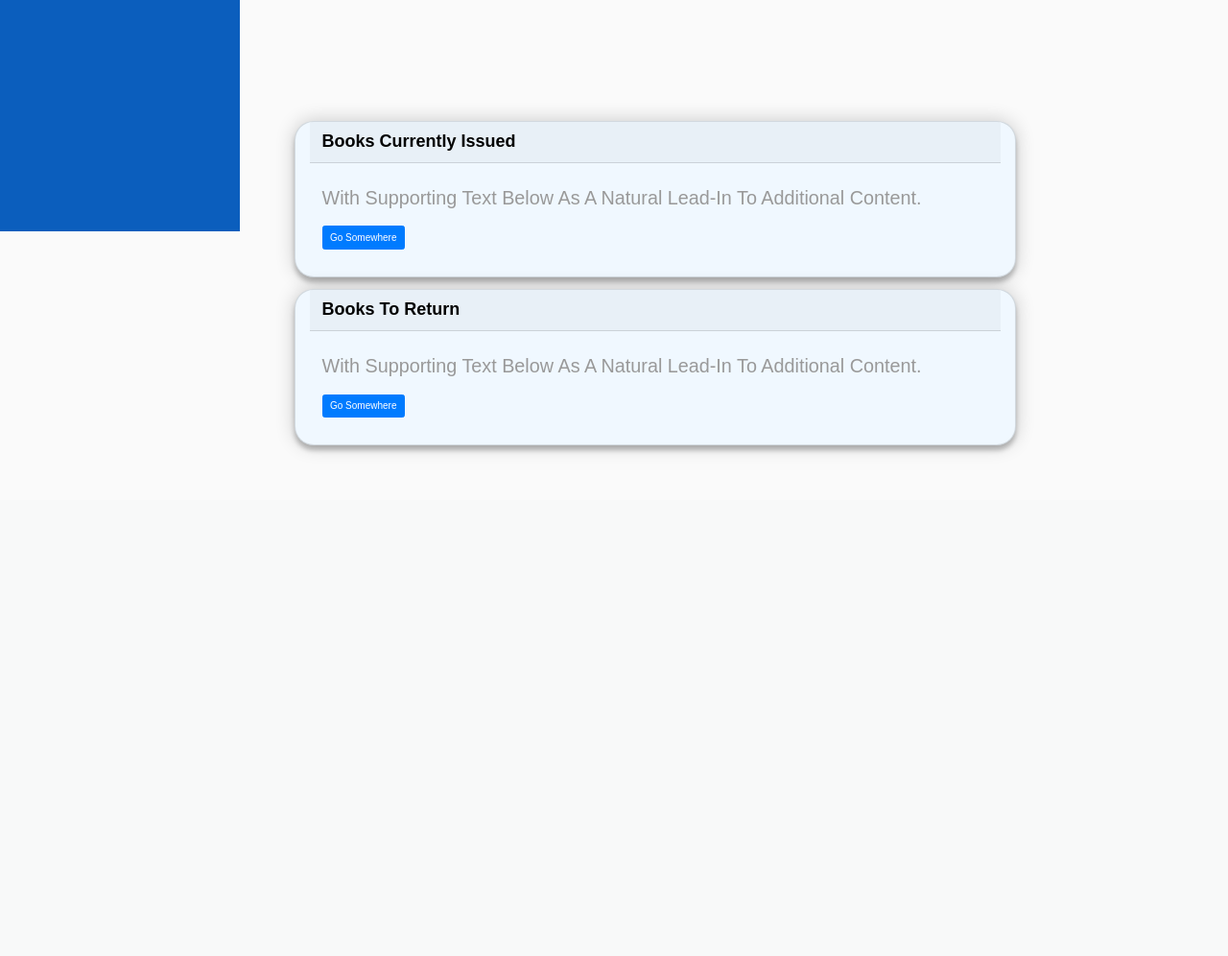
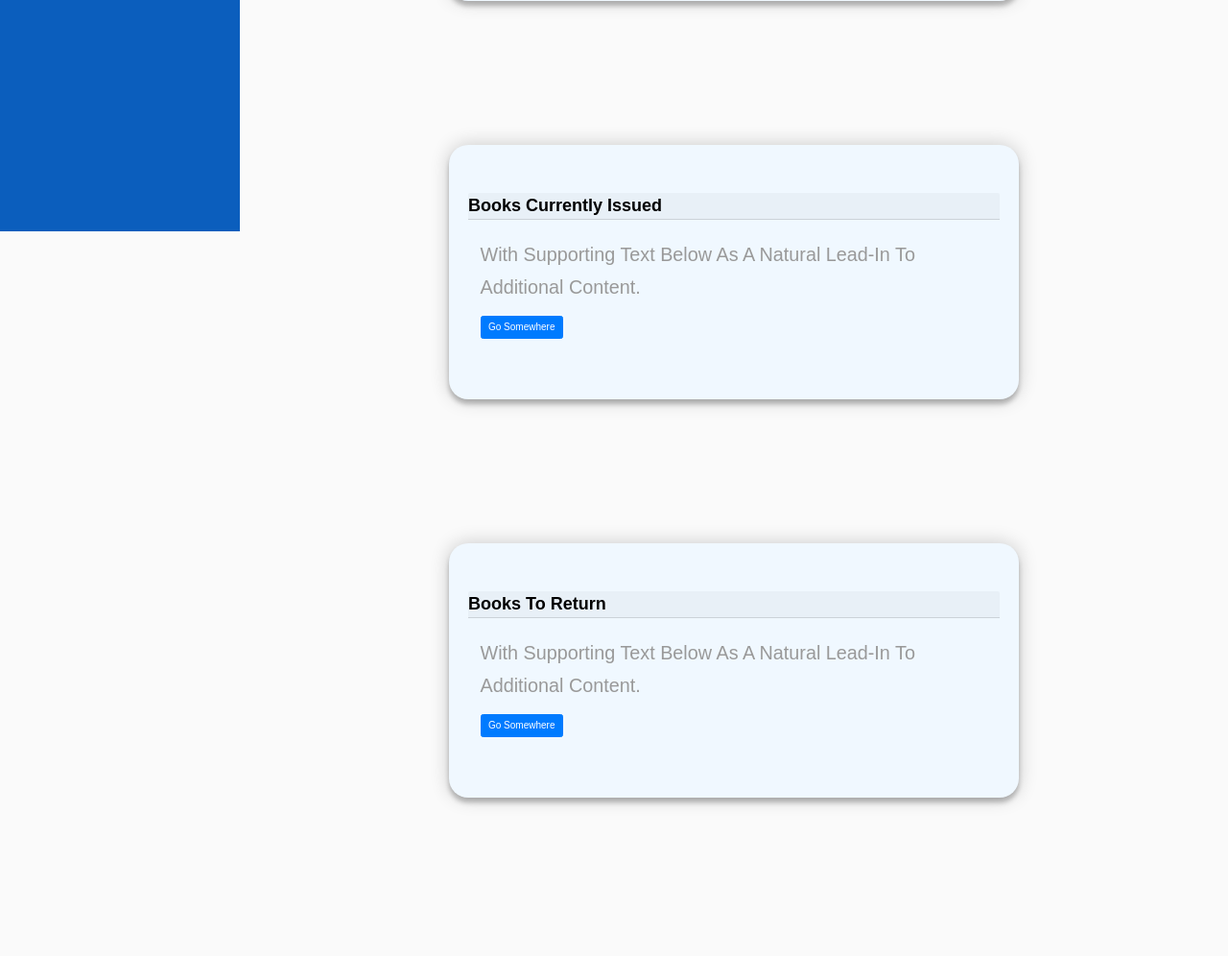
Before and after one commit to nehal6657/Library-DBMS, a PHP site: page /student_home.php in a window 1280 px wide. Shown: the part 559-1555 px from the top of the page at 96% size. Before the commit the page ends 1032 px from the top, so only its background shows below. Run offline with PHP 8.4, Linux system fonts and the light colour scheme; a user stored in the database is signed in; data comes from the database, SQL or seed files in the repository; data that the repository does not hold is empty; some libraries are stand-ins or nearby versions.

Commit message:
minor change

```diff
--- a/student_home.php
+++ b/student_home.php
@@ -189,8 +189,8 @@ $_SESSION['Sid'] = $Sid; // Setting sid for session variable
 
 
 
-                            <div class="card Scard main-card">
-                                <div class="card-header">
+                            <div class="main-card">
+                                <div class="card-header p-0 mt-0">
                                 Books Currently issued
                                 </div>
                                 <div class="card-body">
@@ -199,8 +199,8 @@ $_SESSION['Sid'] = $Sid; // Setting sid for session variable
                                     <a href="#" class="btn btn-primary">Go somewhere</a>
                                 </div>
                             </div>
-                            <div class="card Scard main-card">
-                                <div class="card-header">
+                            <div class="main-card">
+                                <div class="card-header p-0 mt-0">
                                 Books to return
                                 </div>
                                 <div class="card-body">
--- a/style/style_student.css
+++ b/style/style_student.css
@@ -24,6 +24,8 @@
   font-weight: 600;
   padding: 1.5rem;
   margin: 3rem;
+  width: 75%;
+  margin: auto;
 
 }
 .Scard{
```
